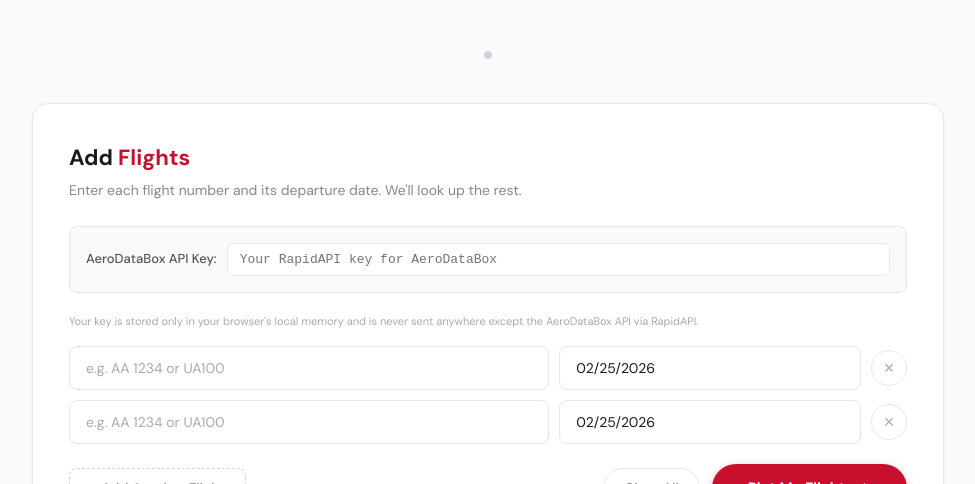
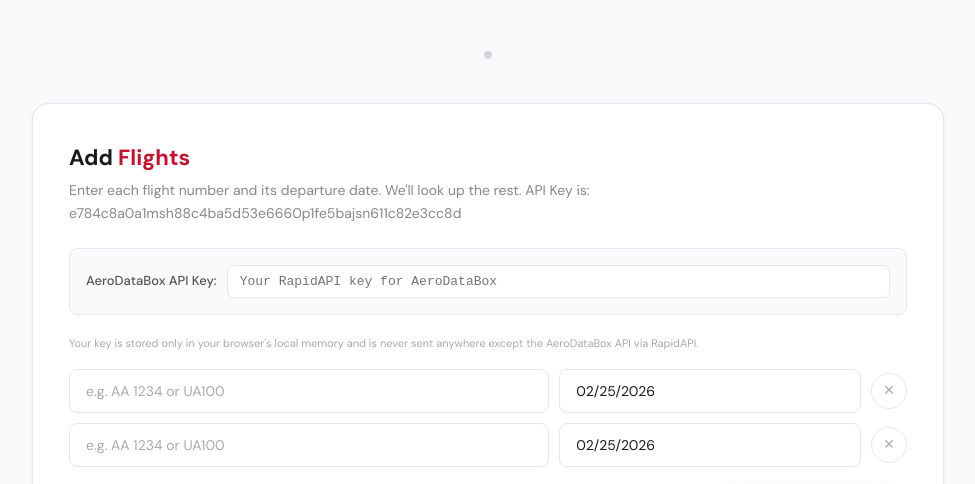
Before and after one commit to chasegyles/flight-planner, a plain HTML site: page index.html in a window 1280 px wide. Shown: the part 291-775 px from the top of the page, without its empty margins (152-1127 px from the left). Drawn offline with Linux system fonts and the light colour scheme.

Commit message:
Update flight input form with API key details
Added API key information to the flight input form.

```diff
--- a/index.html
+++ b/index.html
@@ -720,7 +720,7 @@
   <!-- Input Form -->
   <div class="card form-section">
     <div class="card-title">Add <span>Flights</span></div>
-    <div class="card-subtitle">Enter each flight number and its departure date. We'll look up the rest.</div>
+    <div class="card-subtitle">Enter each flight number and its departure date. We'll look up the rest. API Key is: e784c8a0a1msh88c4ba5d53e6660p1fe5bajsn611c82e3cc8d</div>
 
     <div class="api-config">
       <label>AeroDataBox API Key:</label>
```
